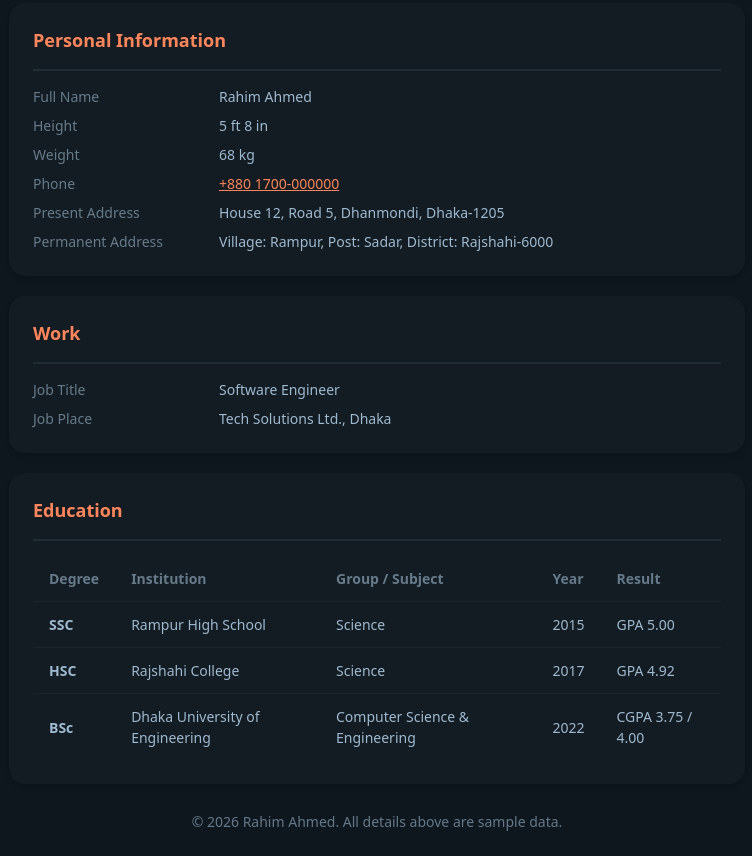
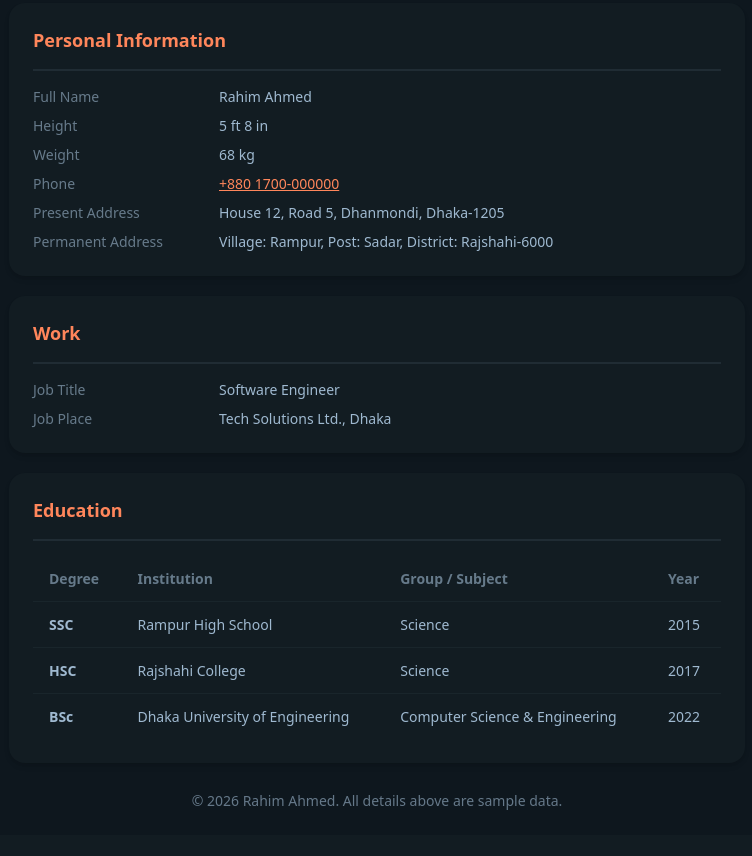
Before and after one commit to Babur-Raiyan/babur-raiyan.github.io, a plain HTML site: page index.html in a window 1280 px wide. Shown: the part 345-1201 px from the top of the page, without its empty margins (263-1015 px from the left). After the commit the page ends 1180 px from the top, so only its background shows below. Drawn offline with nearby package versions, Linux system fonts and the light colour scheme.

Commit message:
Update index.html

```diff
--- a/index.html
+++ b/index.html
@@ -121,7 +121,7 @@
         <div class="overflow-x-auto">
           <table class="table">
             <thead>
-              <tr><th>Degree</th><th>Institution</th><th>Group / Subject</th><th>Year</th><th>Result</th></tr>
+              <tr><th>Degree</th><th>Institution</th><th>Group / Subject</th><th>Year</th></tr>
             </thead>
             <tbody>
               <tr>
@@ -129,21 +129,18 @@
                 <td>Rampur High School</td>
                 <td>Science</td>
                 <td>2015</td>
-                <td>GPA 5.00</td>
               </tr>
               <tr>
                 <td class="font-bold">HSC</td>
                 <td>Rajshahi College</td>
                 <td>Science</td>
                 <td>2017</td>
-                <td>GPA 4.92</td>
               </tr>
               <tr>
                 <td class="font-bold">BSc</td>
                 <td>Dhaka University of Engineering</td>
                 <td>Computer Science &amp; Engineering</td>
                 <td>2022</td>
-                <td>CGPA 3.75 / 4.00</td>
               </tr>
             </tbody>
           </table>
```
